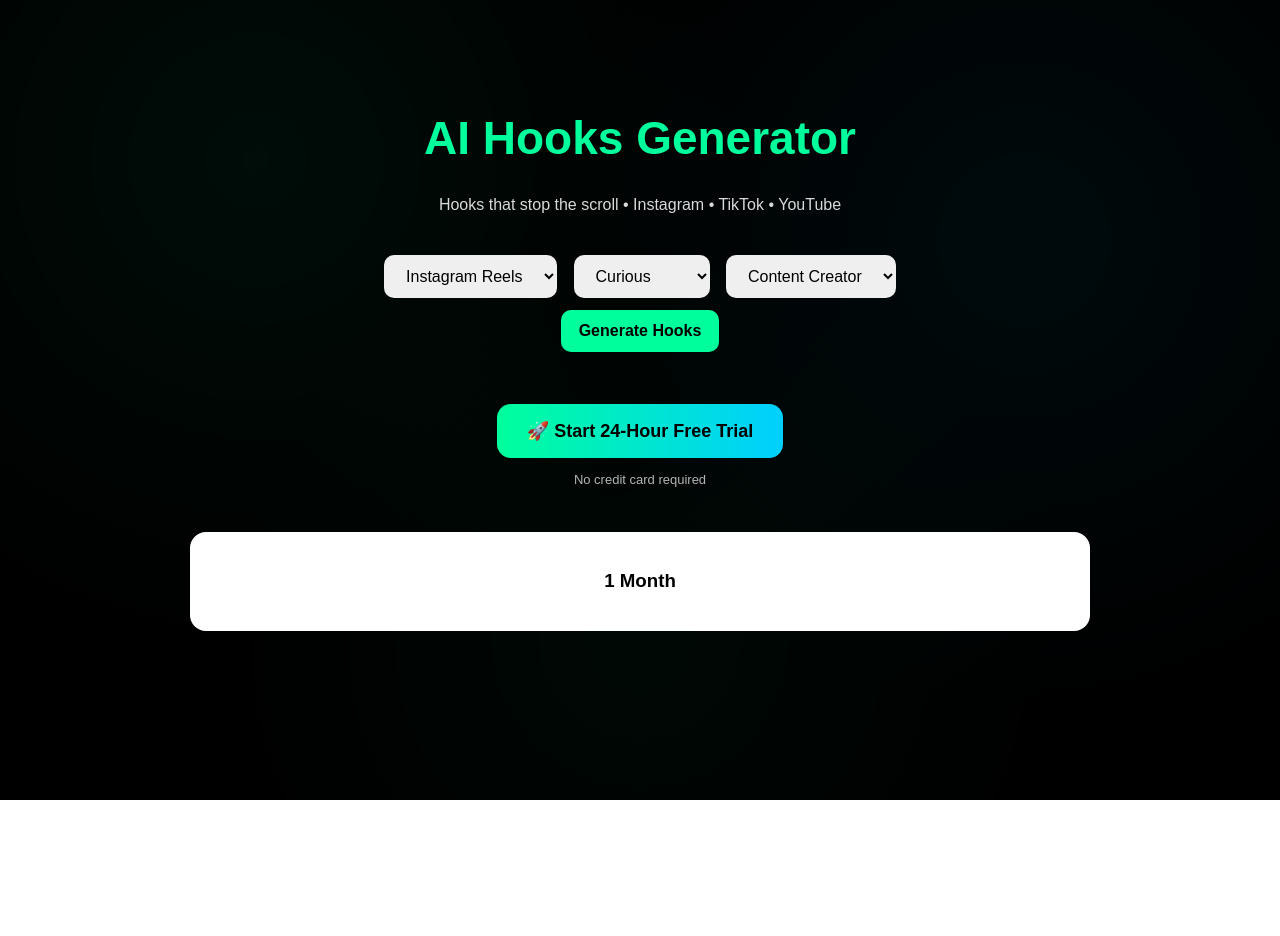
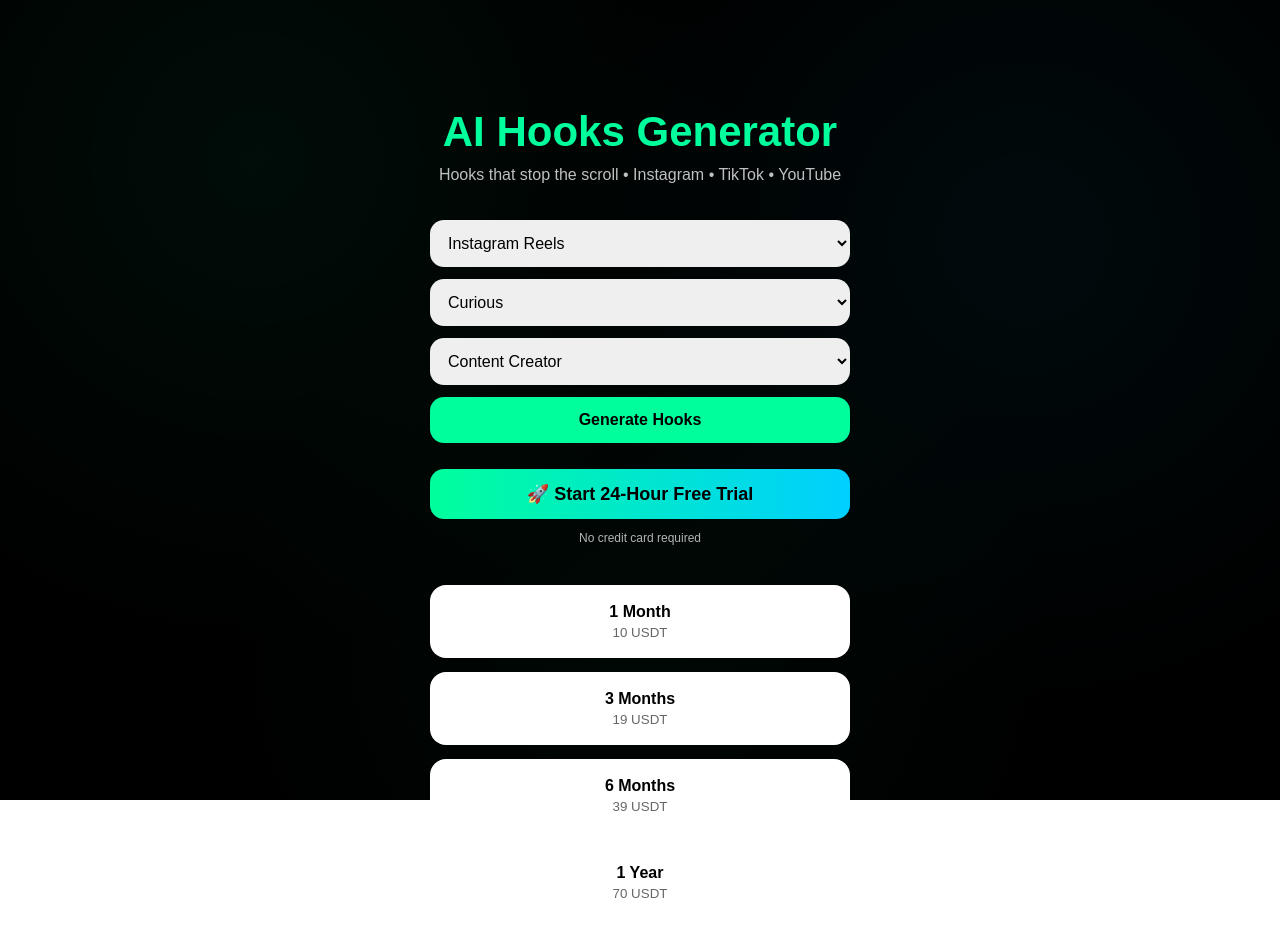
Before and after one commit to rasooltorabi/contenthooks, a plain HTML site: page index.html in a window 1280 px wide. Before the commit the page ends 800 px from the top, so only its background shows below. Drawn offline with Linux system fonts and the light colour scheme.

Commit message:
Update index.html

```diff
--- a/index.html
+++ b/index.html
@@ -2,7 +2,7 @@
 <html lang="en">
 <head>
 <meta charset="UTF-8">
-<title>ContentHooks AI</title>
+<title>AI Hooks Generator</title>
 <meta name="viewport" content="width=device-width, initial-scale=1.0">
 
 <link rel="stylesheet" href="background.css">
@@ -10,14 +10,13 @@
 <style>
 body{
 margin:0;
-min-height:100vh;
 font-family:Arial,sans-serif;
 color:#fff;
 text-align:center;
 }
 
 .container{
-max-width:900px;
+max-width:420px;
 margin:auto;
 padding:80px 20px;
 position:relative;
@@ -25,21 +24,24 @@ z-index:2;
 }
 
 h1{
-font-size:46px;
+font-size:42px;
 color:#00ff9c;
+margin-bottom:10px;
 }
 
 .subtitle{
-opacity:.85;
-margin-bottom:35px;
+opacity:.75;
+margin-bottom:30px;
 }
 
+/* CONTROLS */
 select,button{
-padding:12px 18px;
-border-radius:10px;
+width:100%;
+padding:14px;
+border-radius:14px;
 border:none;
-margin:6px;
 font-size:16px;
+margin:6px 0;
 }
 
 select{color:#000}
@@ -51,44 +53,51 @@ font-weight:bold;
 cursor:pointer;
 }
 
-.hooks{
-margin-top:30px;
+/* TRIAL */
+.trial-btn{
+margin-top:20px;
+background:linear-gradient(90deg,#00ff9c,#00cfff);
 font-size:18px;
-line-height:1.6;
 }
 
 /* PLANS */
 .plans{
+margin-top:40px;
 display:grid;
-grid-template-columns:repeat(auto-fit,minmax(200px,1fr));
-gap:20px;
-margin-top:45px;
+gap:14px;
 }
 
 .plan{
 background:#fff;
+color:#000;
+padding:18px;
 border-radius:16px;
-padding:20px;
-color:#000;
+font-weight:bold;
+cursor:pointer;
 }
 
-.plan h3,.plan p{color:#000}
+.plan small{
+display:block;
+opacity:.6;
+font-weight:normal;
+margin-top:4px;
+}
 
-/* PAYMENT */
-.payment-box{
-margin-top:35px;
+/* PAYMENT BOX */
+#paymentBox{
+display:none;
+margin-top:25px;
 background:#fff;
-border-radius:14px;
-padding:20px;
-font-size:15px;
-line-height:1.7;
 color:#000;
-display:none;
+padding:18px;
+border-radius:16px;
+font-size:14px;
+line-height:1.6;
 }
 
 .footer{
-margin-top:60px;
-font-size:13px;
+margin-top:40px;
+font-size:12px;
 opacity:.6;
 }
 </style>
@@ -107,45 +116,92 @@ opacity:.6;
 Hooks that stop the scroll • Instagram • TikTok • YouTube
 </div>
 
-<select id="platform">
+<select>
 <option>Instagram Reels</option>
 <option>TikTok</option>
 <option>YouTube Shorts</option>
 </select>
 
-<select id="tone">
+<select>
 <option>Curious</option>
 <option>Aggressive</option>
 <option>Emotional</option>
 </select>
 
-<select id="topic">
+<select>
 <option>Content Creator</option>
 <option>Business</option>
 <option>Motivation</option>
 <option>Crypto</option>
 </select>
 
-<br>
-<button onclick="generateHooks()">Generate Hooks</button>
+<button>Generate Hooks</button>
 
-<div id="output" class="hooks"></div>
-
-<!-- FREE TRIAL -->
-<div style="margin-top:40px">
-<button onclick="startTrial()" style="
-background:linear-gradient(90deg,#00ff9c,#00cfff);
-padding:16px 30px;
-font-size:18px;
-border-radius:14px;
-">
-🚀 Start 24-Hour Free Trial
-</button>
-<div style="font-size:13px;opacity:.7;margin-top:8px">
+<!-- TRIAL -->
+<button class="trial-btn" onclick="startTrial()">🚀 Start 24-Hour Free Trial</button>
+<div style="font-size:12px;opacity:.7;margin-top:6px">
 No credit card required
-</div>
 </div>
 
 <!-- PLANS -->
 <div class="plans">
-<div class="plan"><h3>1 Month</
+<div class="plan" onclick="showPay('1M')">
+1 Month
+<small>10 USDT</small>
+</div>
+
+<div class="plan" onclick="showPay('3M')">
+3 Months
+<small>19 USDT</small>
+</div>
+
+<div class="plan" onclick="showPay('6M')">
+6 Months
+<small>39 USDT</small>
+</div>
+
+<div class="plan" onclick="showPay('1Y')">
+1 Year
+<small>70 USDT</small>
+</div>
+</div>
+
+<!-- PAYMENT -->
+<div id="paymentBox"></div>
+
+<div class="footer">
+USDT (TRC20)
+</div>
+
+</div>
+
+<script>
+/* ===== TRIAL ===== */
+function startTrial(){
+const until=new Date(Date.now()+24*60*60*1000);
+localStorage.setItem("ch_trial_until",until.toISOString());
+alert("✅ Free trial activated!");
+location.href="generator.html";
+}
+
+/* ===== PAYMENT ===== */
+const USDT="TCc2WRafYtJS2iJPjCQqWLFSFGSEUo2xoX";
+function showPay(plan){
+const prices={1M:10,3M:19,6M:39,1Y:70};
+const box=document.getElementById("paymentBox");
+box.style.display="block";
+box.innerHTML=`
+<b>Activate ${plan}</b><br><br>
+Amount: <b>${prices[plan]} USDT</b><br>
+Network: TRC20<br><br>
+<div style="background:#000;color:#0f0;padding:10px;border-radius:10px;word-break:break-all">
+${USDT}
+</div>
+<br>
+After payment send TXID + Email
+`;
+}
+</script>
+
+</body>
+</html>
```
